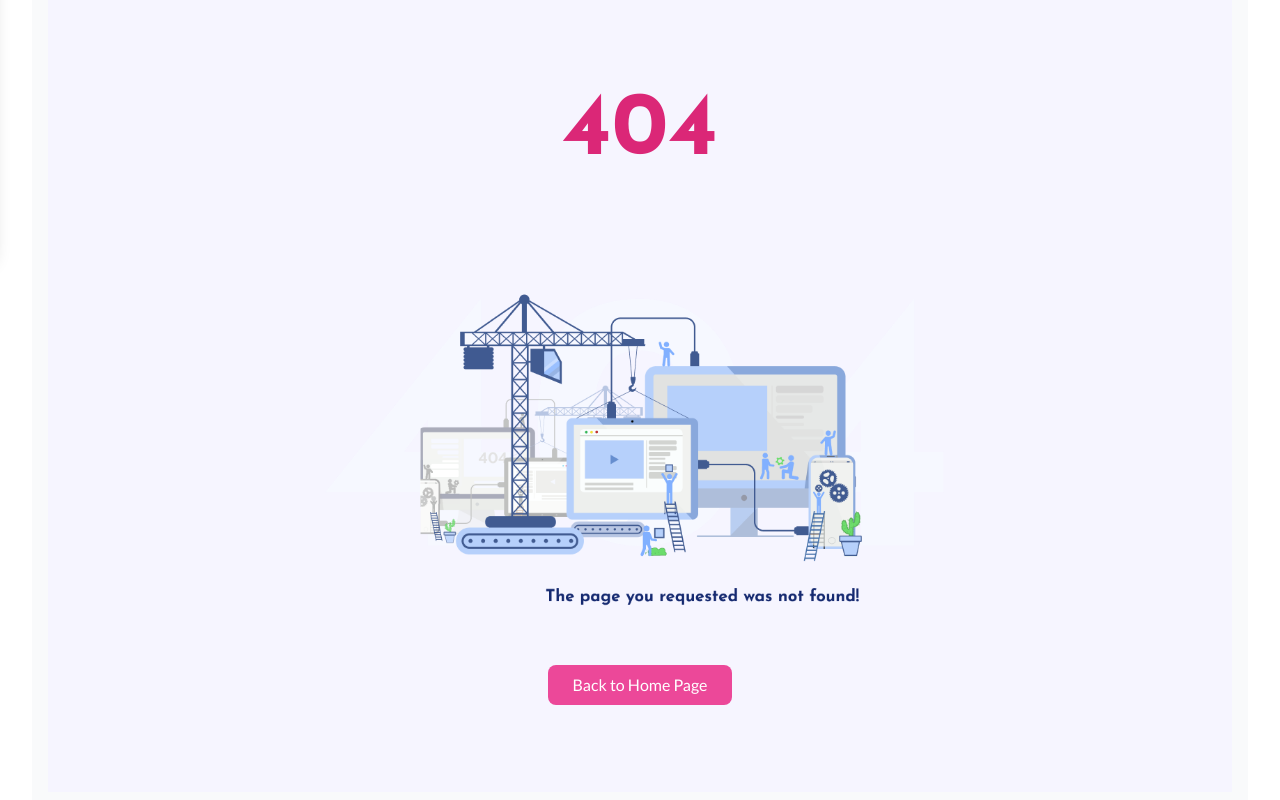
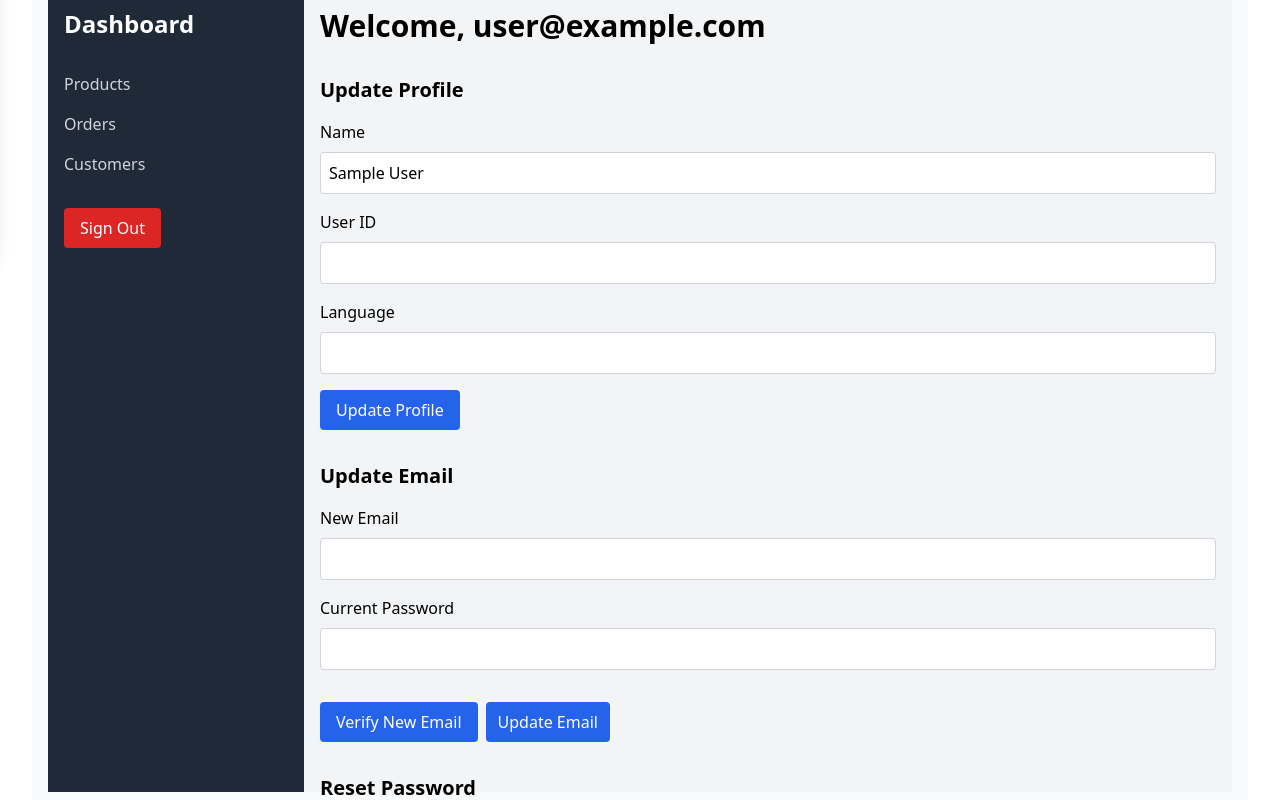
Before and after one commit to Qamrul-Hassan/Hektto, a React (Vite) app: page /dashboard in a window 1280 px wide. Shown: the part 300-1100 px from the top of the page. Built offline with nearby package versions, Linux system fonts and the light colour scheme; no server answers; sample sign-in values are in the browser's storage.

Commit message:
Initial commit

```diff
--- a/package.json
+++ b/package.json
@@ -18,6 +18,7 @@
     "react-redux": "^9.2.0",
     "react-router-dom": "^6.28.0",
     "react-slick": "^0.30.2",
+    "react-toastify": "^11.0.2",
     "redux": "^5.0.1",
     "slick-carousel": "^1.8.1"
   },
--- a/src/App.jsx
+++ b/src/App.jsx
@@ -17,6 +17,8 @@ import ForgotPasswordPage from "./Pages/ForgotPasswordPage";
 import DataProvider from "./Components/DataContext";
 import FAQPage from "./Pages/FAQPage";
 import AboutUs from "./Pages/AboutUs";
+import Dashboard from "./Pages/Dashboard"; // Import the Dashboard page
+
 // Define the router configuration
 const router = createBrowserRouter([
   {
@@ -35,6 +37,7 @@ const router = createBrowserRouter([
       { path: "forgot-password", element: <ForgotPasswordPage /> },
       { path: "about-us", element: <AboutUs /> },
       { path: "faq", element: <FAQPage /> },
+      { path: "dashboard", element: <Dashboard /> }, // Add the Dashboard route
       { path: "*", element: <NotFound /> },
     ],
   },
--- a/src/Components/TopBar.jsx
+++ b/src/Components/TopBar.jsx
@@ -4,6 +4,7 @@ import {
   FaHeart,
   FaShoppingCart,
   FaBars,
+  FaUserTie, // Professional icon
 } from "react-icons/fa";
 import { useState, useContext, useEffect, useRef } from "react";
 import { Link } from "react-router-dom";
@@ -128,6 +129,14 @@ const TopBar = () => {
             )}
           </div>
         </Link>
+
+        {/* Professional Icon */}
+        <Link to="/dashboard">
+          <FaUserTie
+            className="text-2xl cursor-pointer"
+            title="Dashboard"
+          />
+        </Link>
       </div>
 
       {/* Mobile Slide-in Menu */}
@@ -182,6 +191,11 @@ const TopBar = () => {
               Cart ({totalCartItems})
             </Link>
           </li>
+          <li>
+            <Link to="/dashboard" className="block">
+              Dashboard
+            </Link>
+          </li>
         </ul>
       </div>
     </div>
--- /dev/null
+++ b/src/Pages/Dashboard.jsx
@@ -0,0 +1,226 @@
+import { useEffect, useState } from 'react';
+import { auth } from '../firebaseConfig';
+import { updateEmail, updateProfile, sendPasswordResetEmail, reauthenticateWithCredential, EmailAuthProvider, signOut, sendEmailVerification } from 'firebase/auth';
+import { useNavigate, Link } from 'react-router-dom';
+import PageLayout from '../Components/PageLayout';
+
+const Dashboard = () => {
+  const [user, setUser] = useState(null);
+  const [name, setName] = useState('');
+  const [userID, setUserID] = useState('');
+  const [language, setLanguage] = useState('');
+  const [email, setEmail] = useState('');
+  const [newEmail, setNewEmail] = useState('');
+  const [currentPassword, setCurrentPassword] = useState('');
+  const [signedOut, setSignedOut] = useState(false);
+  const navigate = useNavigate();
+
+  useEffect(() => {
+    const unsubscribe = auth.onAuthStateChanged((user) => {
+      if (user) {
+        setUser(user);
+        setName(user.displayName);
+        setEmail(user.email);
+        setSignedOut(false);
+      } else {
+        navigate('/signin');
+      }
+    });
+
+    return () => unsubscribe();
+  }, [navigate]);
+
+  const handleUpdateProfile = async () => {
+    try {
+      await updateProfile(auth.currentUser, {
+        displayName: name,
+      });
+      alert('Profile updated successfully');
+    } catch (error) {
+      console.error("Error updating profile: ", error);
+    }
+  };
+
+  const handleVerifyNewEmail = async () => {
+    try {
+      const credential = EmailAuthProvider.credential(auth.currentUser.email, currentPassword);
+      await reauthenticateWithCredential(auth.currentUser, credential);
+      await sendEmailVerification(auth.currentUser, { url: window.location.href }).then(() => {
+        alert('Verification email sent to new address. Please verify and then update.');
+      });
+    } catch (error) {
+      console.error("Error verifying new email: ", error);
+      if (error.code === 'auth/wrong-password') {
+        alert('Current password is incorrect. Please try again.');
+      } else {
+        alert(`Error verifying email: ${error.message}`);
+      }
+    }
+  };
+
+  const handleUpdateEmail = async () => {
+    try {
+      const credential = EmailAuthProvider.credential(auth.currentUser.email, currentPassword);
+      await reauthenticateWithCredential(auth.currentUser, credential);
+      await updateEmail(auth.currentUser, newEmail);
+      alert('Email updated successfully. Please check your new email for verification.');
+    } catch (error) {
+      console.error("Error updating email: ", error);
+      if (error.code === 'auth/wrong-password') {
+        alert('Current password is incorrect. Please try again.');
+      } else if (error.code === 'auth/invalid-email') {
+        alert('The email address is badly formatted.');
+      } else if (error.code === 'auth/email-already-in-use') {
+        alert('The new email address is already in use by another account.');
+      } else if (error.code === 'auth/operation-not-allowed') {
+        alert('Please verify the new email before changing email.');
+      } else {
+        alert(`Error updating email: ${error.message}`);
+      }
+    }
+  };
+
+  const handleResetPassword = async () => {
+    try {
+      await sendPasswordResetEmail(auth, email);
+      alert('Password reset email sent. Please check your email.');
+    } catch (error) {
+      console.error("Error sending password reset email: ", error);
+    }
+  };
+
+  const handleSignOut = async () => {
+    try {
+      await signOut(auth);
+      setSignedOut(true);
+    } catch (error) {
+      console.error("Error signing out: ", error);
+    }
+  };
+
+  return (
+    <PageLayout pageTitle="Dashboard">
+      <div className="flex h-screen">
+        {/* Sidebar */}
+        <nav className="w-64 bg-gray-800 text-white p-4">
+          <div className="mb-8">
+            <h2 className="text-2xl font-bold">Dashboard</h2>
+          </div>
+          <ul>
+            <li className="mb-4">
+              <Link to="/Shop" className="text-gray-300 hover:text-white">Products</Link>
+            </li>
+            <li className="mb-4">
+              <Link to="/cart" className="text-gray-300 hover:text-white">Orders</Link>
+            </li>
+            <li className="mb-4">
+              <Link to="/customers" className="text-gray-300 hover:text-white">Customers</Link>
+            </li>
+          </ul>
+          <button
+            onClick={handleSignOut}
+            className="mt-4 bg-red-600 hover:bg-red-700 text-white py-2 px-4 rounded"
+          >
+            Sign Out
+          </button>
+        </nav>
+
+        {/* Main Content */}
+        <main className="flex-1 p-4 bg-gray-100">
+          <header className="flex justify-between items-center mb-8">
+            <h1 className="text-3xl font-bold">
+              Welcome, {signedOut ? 'Sign In' : user?.email}
+            </h1>
+          </header>
+          <div className="content">
+            {/* Profile Update Section */}
+            <div className="mb-8">
+              <h2 className="text-xl font-bold mb-4">Update Profile</h2>
+              <div className="mb-4">
+                <label className="block mb-2">Name</label>
+                <input
+                  type="text"
+                  value={name}
+                  onChange={(e) => setName(e.target.value)}
+                  className="p-2 border border-gray-300 rounded w-full"
+                />
+              </div>
+              <div className="mb-4">
+                <label className="block mb-2">User ID</label>
+                <input
+                  type="text"
+                  value={userID}
+                  onChange={(e) => setUserID(e.target.value)}
+                  className="p-2 border border-gray-300 rounded w-full"
+                />
+              </div>
+              <div className="mb-4">
+                <label className="block mb-2">Language</label>
+                <input
+                  type="text"
+                  value={language}
+                  onChange={(e) => setLanguage(e.target.value)}
+                  className="p-2 border border-gray-300 rounded w-full"
+                />
+              </div>
+              <button
+                onClick={handleUpdateProfile}
+                className="bg-blue-600 hover:bg-blue-700 text-white py-2 px-4 rounded"
+              >
+                Update Profile
+              </button>
+            </div>
+
+            {/* Email Update Section */}
+            <div className="mb-8">
+              <h2 className="text-xl font-bold mb-4">Update Email</h2>
+              <div className="mb-4">
+                <label className="block mb-2">New Email</label>
+                <input
+                  type="email"
+                  value={newEmail}
+                  onChange={(e) => setNewEmail(e.target.value)}
+                  className="p-2 border border-gray-300 rounded w-full"
+                />
+              </div>
+              <div className="mb-4">
+                <label className="block mb-2">Current Password</label>
+                <input
+                  type="password"
+                  value={currentPassword}
+                  onChange={(e) => setCurrentPassword(e.target.value)}
+                  className="p-2 border border-gray-300 rounded w-full"
+                />
+              </div>
+              <button
+                onClick={handleVerifyNewEmail}
+                className="bg-blue-600 hover:bg-blue-700 text-white py-2 px-4 mr-2 rounded"
+              >
+                Verify New Email
+              </button>
+              <button
+                onClick={handleUpdateEmail}
+                className="mt-4 bg-blue-600 hover:bg-blue-700 text-white py-2 px-3 rounded"
+              >
+                Update Email
+              </button>
+            </div>
+
+            {/* Reset Password Section */}
+            <div className="mb-8">
+              <h2 className="text-xl font-bold mb-4">Reset Password</h2>
+              <button
+                onClick={handleResetPassword}
+                className="bg-red-600 hover:bg-red-700 text-white py-2 px-4 rounded"
+              >
+                Reset Password
+              </button>
+            </div>
+          </div>
+        </main>
+      </div>
+    </PageLayout>
+  );
+};
+
+export default Dashboard;
```
Also changed, not shown: 1 other file (tests, documents, lock files or other folders).
